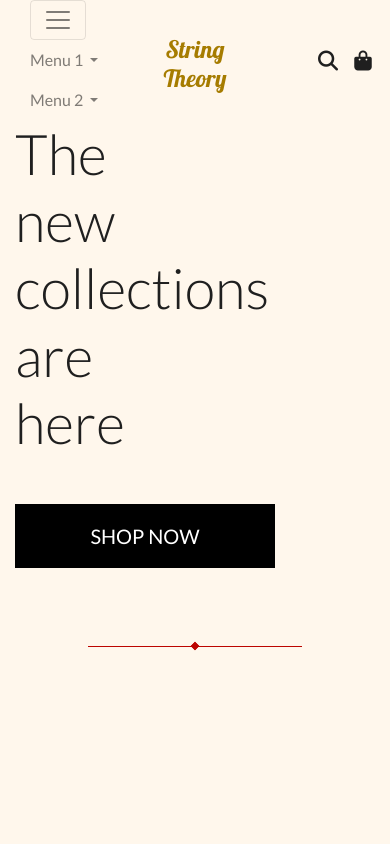
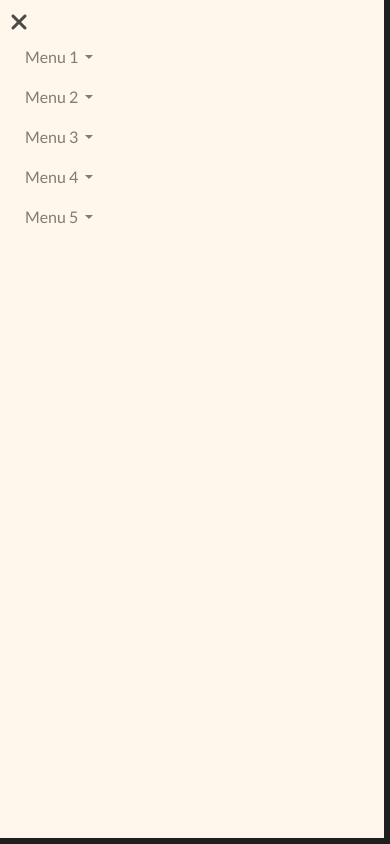
Before and after one commit to LukeThornton92/string_theory, a Django app: page / in a window 390 px wide, after a click that opens the changed part. Run offline with Django 3.2, Linux system fonts and the light colour scheme; some libraries are stand-ins or nearby versions.

Commit message:
feat: mobile and tablet burger styling added

```diff
--- a/static/css/base.css
+++ b/static/css/base.css
@@ -67,10 +67,6 @@
   max-width: 100%;
 }
 
-.burger {
-  padding-top: 50px;
-}
-
 /* -------------------------------- Media Queries */
 
 /* Mobile Styles (up to 767px) */
@@ -110,6 +106,10 @@
     flex: 0 0 33.333333%;
     max-width: 33.333333%;
     text-align: center;
+  }
+  .collapse {
+    width: 430px !important;
+    height: 932px !important;
   }
 }
 
@@ -234,6 +234,39 @@
   cursor: pointer;
 }
 
+/* stops burger pushing down page */
+.collapse {
+  position: fixed;
+  top: 0px;
+  left: 0;
+  width: 100%;
+  height: 100%;
+  z-index: 1050;
+  background-color: #fff7ec;
+  border-right: 6px solid #1f1f1f;
+  border-bottom: 6px solid #1f1f1f;
+}
+
+.navbar-nav {
+  flex-direction: column; /* Stack links vertically */
+  margin-left: 25px;
+}
+
+.burger {
+  margin-top: 8px;
+}
+
+.btn-close {
+  background-color: #fff7ec;
+  border: none;
+  font-size: 1.5rem;
+  line-height: 1;
+  color: #1f1f1f;
+  opacity: 0.8;
+  margin-top: 10px;
+  margin-left: 10px;
+  padding: 0;
+}
 /* -------------------------------- page divider */
 
 .center-diamond {
--- a/templates/includes/mobile-top-header.html
+++ b/templates/includes/mobile-top-header.html
@@ -1,7 +1,7 @@
 <header class="container-fluid fixed-top header-container">
     <div class="row d-flex justify-content-between align-items-center h-100">
             <div class="align-items-center col">
-                <nav class="navbar-expand-lg navbar-light col-md-1 text-left">
+                <nav class="navbar-expand-lg navbar-light col-md-1 text-left burger">
                     <!-- Hamburger Button -->
                     <button
                     class="navbar-toggler"
@@ -16,6 +16,14 @@
                     </button>
                     <!-- Collapsible Navigation Menu -->
                     <div class="collapse navbar-collapse" id="navbarNav">
+                        <button
+                                type="button"
+                                class="btn-close"
+                                style="top: 10px; right: 10px;"
+                                data-toggle="collapse"
+                                data-target="#navbarNav"
+                                aria-label="Close"
+                                ><i class="fa-solid fa-xmark"></i></button>
                     <ul class="navbar-nav">
                         <!-- First Dropdown Menu -->
                         <li class="nav-item dropdown">
@@ -54,6 +62,60 @@
                             <a class="dropdown-item" href="#">Something else here</a>
                         </div>
                         </li>
+                        <!-- Third Dropdown Menu -->
+                        <li class="nav-item dropdown">
+                            <a
+                                class="nav-link dropdown-toggle"
+                                href="#"
+                                id="navbarDropdownMenuLink2"
+                                role="button"
+                                data-toggle="dropdown"
+                                aria-expanded="false"
+                            >
+                                Menu 3
+                            </a>
+                            <div class="dropdown-menu" aria-labelledby="navbarDropdownMenuLink2">
+                                <a class="dropdown-item" href="#">Action</a>
+                                <a class="dropdown-item" href="#">Another action</a>
+                                <a class="dropdown-item" href="#">Something else here</a>
+                            </div>
+                            </li>
+                        <!-- Fourth Dropdown Menu -->
+                        <li class="nav-item dropdown">
+                            <a
+                                class="nav-link dropdown-toggle"
+                                href="#"
+                                id="navbarDropdownMenuLink2"
+                                role="button"
+                                data-toggle="dropdown"
+                                aria-expanded="false"
+                            >
+                                Menu 4
+                            </a>
+                            <div class="dropdown-menu" aria-labelledby="navbarDropdownMenuLink2">
+                                <a class="dropdown-item" href="#">Action</a>
+                                <a class="dropdown-item" href="#">Another action</a>
+                                <a class="dropdown-item" href="#">Something else here</a>
+                            </div>
+                            </li>
+                        <!-- Fifth Dropdown Menu -->
+                        <li class="nav-item dropdown">
+                            <a
+                                class="nav-link dropdown-toggle"
+                                href="#"
+                                id="navbarDropdownMenuLink2"
+                                role="button"
+                                data-toggle="dropdown"
+                                aria-expanded="false"
+                            >
+                                Menu 5
+                            </a>
+                            <div class="dropdown-menu" aria-labelledby="navbarDropdownMenuLink2">
+                                <a class="dropdown-item" href="#">Action</a>
+                                <a class="dropdown-item" href="#">Another action</a>
+                                <a class="dropdown-item" href="#">Something else here</a>
+                            </div>
+                            </li>
                     </ul>
                     </div>
                 </nav>
```
